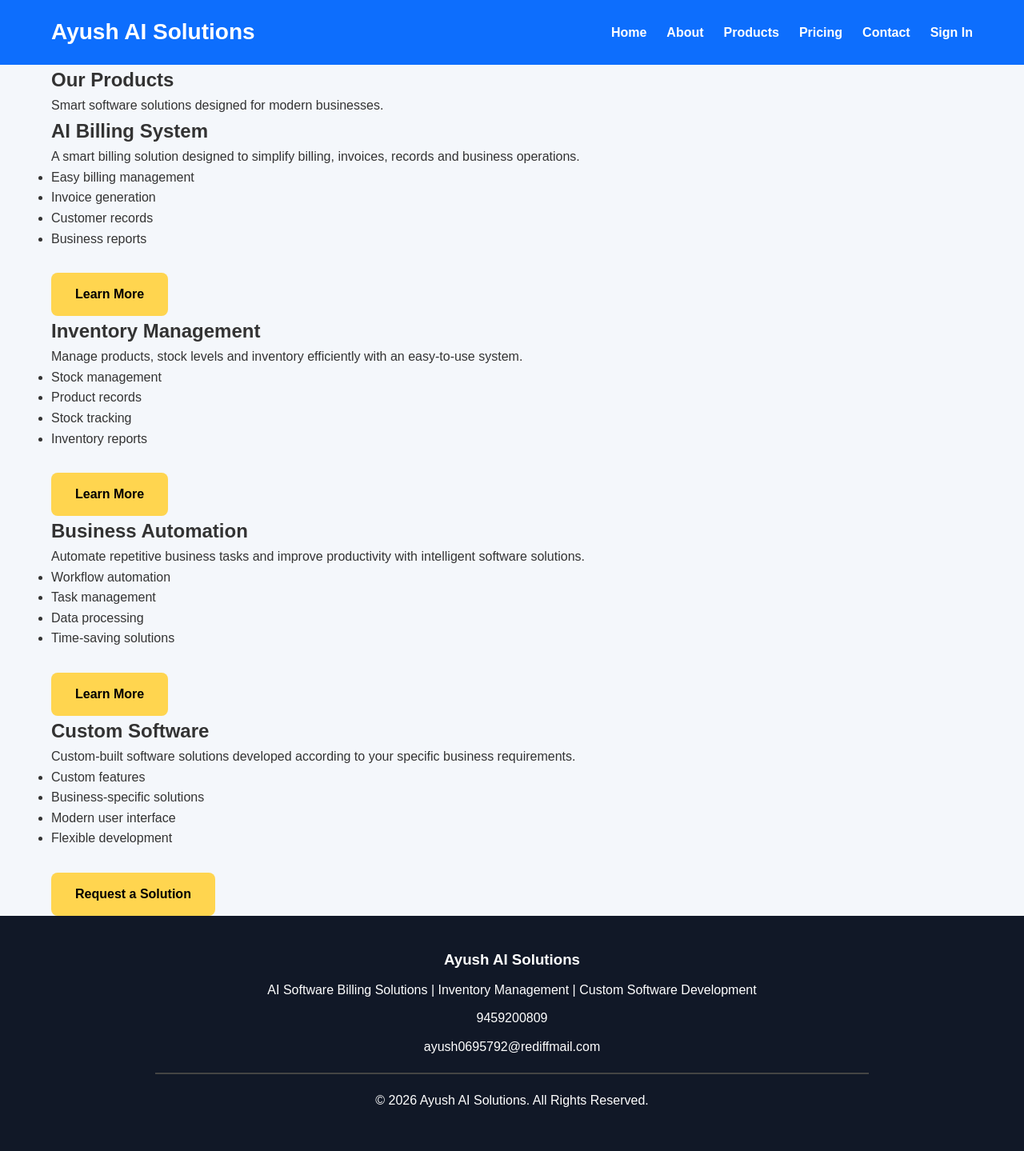
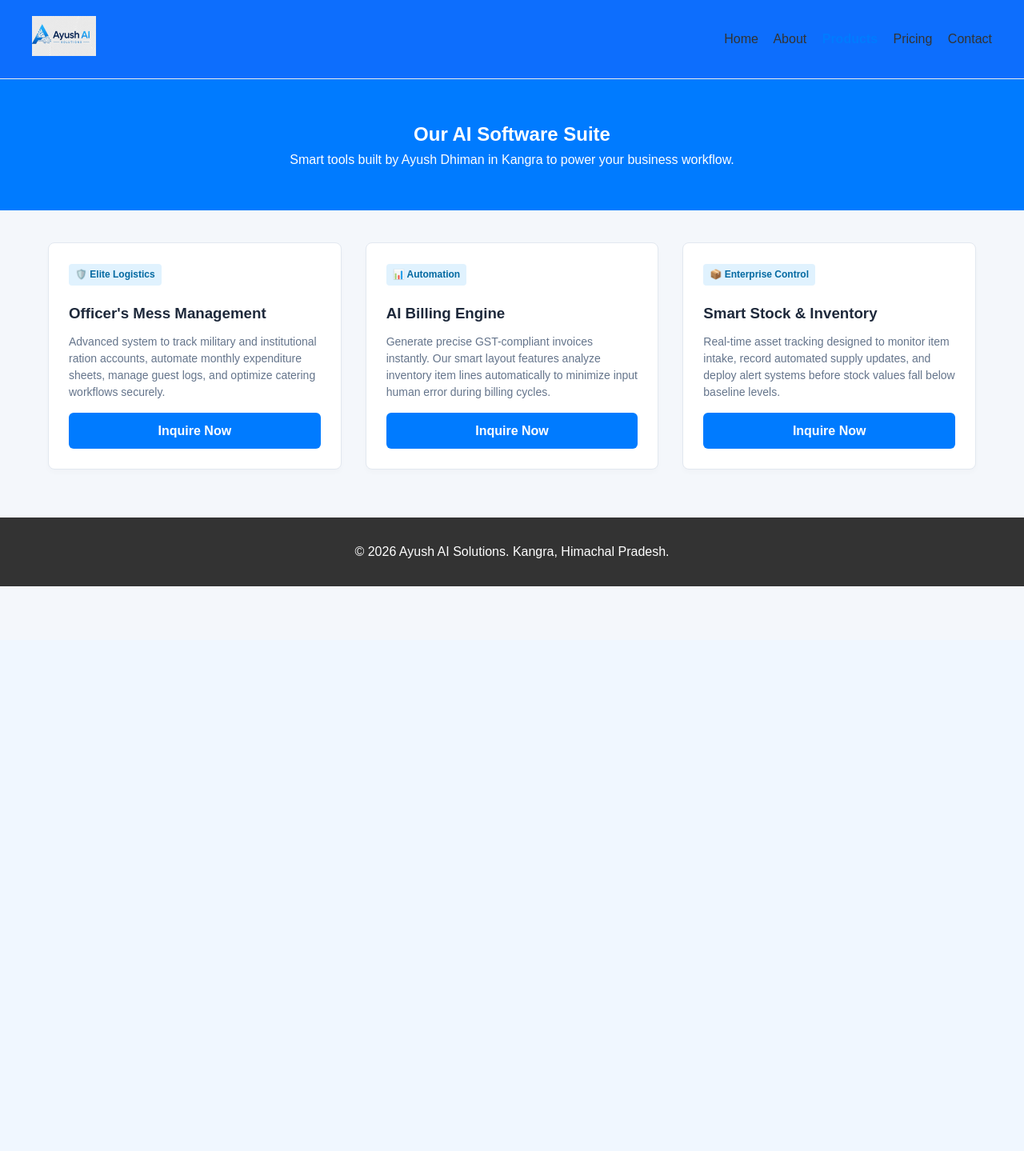
Before and after one commit to Dhimanlab/ayushaisolutions, a Python web app: template backend/templates/products.html in a window 1280 px wide. Shown: the whole page at 80% size. After the commit the page ends 733 px from the top, so only its background shows below. Run offline with Jinja, Linux system fonts and the light colour scheme; the template is opened without the code that fills it, so the values that code supplies are empty.

Commit message:
Revamp products page layout and title
Updated the title and improved the layout of the products page. Added a hero section and reorganized product cards for better presentation.

```diff
--- a/backend/templates/products.html
+++ b/backend/templates/products.html
@@ -3,147 +3,137 @@
 <head>
     <meta charset="UTF-8">
     <meta name="viewport" content="width=device-width, initial-scale=1.0">
-
-    <title>Products | Ayush AI Solutions</title>
-
+    <title>Our Products | Ayush AI Solutions</title>
     <link rel="stylesheet" href="{{ url_for('static', filename='css/style.css') }}">
+    <style>
+        .products-hero {
+            background-color: #007bff;
+            color: white;
+            text-align: center;
+            padding: 50px 20px;
+        }
+        .products-container {
+            max-width: 1200px;
+            margin: 40px auto;
+            padding: 0 20px;
+            font-family: sans-serif;
+        }
+        .products-grid {
+            display: grid;
+            grid-template-columns: repeat(auto-fit, minmax(300px, 1fr));
+            gap: 30px;
+            margin-top: 30px;
+        }
+        .product-card {
+            background: white;
+            border: 1px solid #e2e8f0;
+            border-radius: 8px;
+            padding: 25px;
+            box-shadow: 0 4px 6px rgba(0,0,0,0.02);
+            display: flex;
+            flex-direction: column;
+            justify-content: space-between;
+            transition: transform 0.2s;
+        }
+        .product-card:hover {
+            transform: translateY(-5px);
+        }
+        .product-badge {
+            background-color: #e0f2fe;
+            color: #0369a1;
+            padding: 4px 8px;
+            border-radius: 4px;
+            font-size: 12px;
+            font-weight: bold;
+            display: inline-block;
+            margin-bottom: 10px;
+            width: fit-content;
+        }
+        .product-card h3 {
+            margin: 10px 0;
+            color: #1e293b;
+        }
+        .product-card p {
+            color: #64748b;
+            line-height: 1.5;
+            font-size: 14px;
+        }
+        .btn-inquire {
+            display: block;
+            text-align: center;
+            background-color: #007bff;
+            color: white;
+            text-decoration: none;
+            padding: 10px;
+            border-radius: 6px;
+            font-weight: bold;
+            margin-top: 15px;
+        }
+    </style>
 </head>
-
 <body>
 
-<header>
-    <div class="container">
+<header style="padding: 20px; border-bottom: 1px solid #eee;">
+    <div style="max-width: 1200px; margin: 0 auto; display: flex; justify-content: space-between; align-items: center;">
         <div class="logo">
-            <h2>Ayush AI Solutions</h2>
+            <a href="/">
+                <img src="{{ url_for('static', filename='logo.jpeg') }}" alt="Ayush AI Solutions Logo" style="height: 50px;">
+            </a>
         </div>
-
         <nav>
-            <ul>
-                <li><a href="/">Home</a></li>
-                <li><a href="/about">About</a></li>
-                <li><a href="/products">Products</a></li>
-                <li><a href="/pricing">Pricing</a></li>
-                <li><a href="/contact">Contact</a></li>
-                <li><a href="/login">Sign In</a></li>
-            </ul>
+            <a href="/" style="margin-right: 15px; text-decoration: none; color: #333;">Home</a>
+            <a href="/about" style="margin-right: 15px; text-decoration: none; color: #333;">About</a>
+            <a href="/products" style="margin-right: 15px; text-decoration: none; color: #007bff; font-weight: bold;">Products</a>
+            <a href="/pricing" style="margin-right: 15px; text-decoration: none; color: #333;">Pricing</a>
+            <a href="/contact" style="text-decoration: none; color: #333;">Contact</a>
         </nav>
     </div>
 </header>
 
-<main>
-
-    <section class="page-hero">
-        <div class="container">
-            <h1>Our Products</h1>
-            <p>Smart software solutions designed for modern businesses.</p>
-        </div>
+<section class="products-hero">
+    <h1>Our AI Software Suite</h1>
+    <p>Smart tools built by Ayush Dhiman in Kangra to power your business workflow.</p>
 </section>
 
-    <section class="products-section">
-        <div class="container">
-
+<div class="products-container">
     <div class="products-grid">
 
+        <!-- Product 1 -->
         <div class="product-card">
-                    <h2>AI Billing System</h2>
-
-                    <p>
-                        A smart billing solution designed to simplify
-                        billing, invoices, records and business operations.
-                    </p>
-
-                    <ul>
-                        <li>Easy billing management</li>
-                        <li>Invoice generation</li>
-                        <li>Customer records</li>
-                        <li>Business reports</li>
-                    </ul>
-
-                    <a href="/contact" class="btn">Learn More</a>
+            <div>
+                <span class="product-badge">🛡️ Elite Logistics</span>
+                <h3>Officer's Mess Management</h3>
+                <p>Advanced system to track military and institutional ration accounts, automate monthly expenditure sheets, manage guest logs, and optimize catering workflows securely.</p>
+            </div>
+            <a href="/contact" class="btn-inquire">Inquire Now</a>
         </div>
 
+        <!-- Product 2 -->
         <div class="product-card">
-                    <h2>Inventory Management</h2>
-
-                    <p>
-                        Manage products, stock levels and inventory
-                        efficiently with an easy-to-use system.
-                    </p>
-
-                    <ul>
-                        <li>Stock management</li>
-                        <li>Product records</li>
-                        <li>Stock tracking</li>
-                        <li>Inventory reports</li>
-                    </ul>
-
-                    <a href="/contact" class="btn">Learn More</a>
+            <div>
+                <span class="product-badge">📊 Automation</span>
+                <h3>AI Billing Engine</h3>
+                <p>Generate precise GST-compliant invoices instantly. Our smart layout features analyze inventory item lines automatically to minimize input human error during billing cycles.</p>
+            </div>
+            <a href="/contact" class="btn-inquire">Inquire Now</a>
         </div>
 
+        <!-- Product 3 -->
         <div class="product-card">
-                    <h2>Business Automation</h2>
-
-                    <p>
-                        Automate repetitive business tasks and improve
-                        productivity with intelligent software solutions.
-                    </p>
-
-                    <ul>
-                        <li>Workflow automation</li>
-                        <li>Task management</li>
-                        <li>Data processing</li>
-                        <li>Time-saving solutions</li>
-                    </ul>
-
-                    <a href="/contact" class="btn">Learn More</a>
-                </div><div class="product-card">
-                    <h2>Custom Software</h2>
-
-                    <p>
-                        Custom-built software solutions developed according
-                        to your specific business requirements.
-                    </p>
-
-                    <ul>
-                        <li>Custom features</li>
-                        <li>Business-specific solutions</li>
-                        <li>Modern user interface</li>
-                        <li>Flexible development</li>
-                    </ul>
-
-                    <a href="/contact" class="btn">Request a Solution</a>
+            <div>
+                <span class="product-badge">📦 Enterprise Control</span>
+                <h3>Smart Stock & Inventory</h3>
+                <p>Real-time asset tracking designed to monitor item intake, record automated supply updates, and deploy alert systems before stock values fall below baseline levels.</p>
+            </div>
+            <a href="/contact" class="btn-inquire">Inquire Now</a>
         </div>
 
     </div>
+</div>
 
-        </div>
-    </section>
-
-</main>
-
-<footer>
-    <div class="container">
-
-        <h3>Ayush AI Solutions</h3>
-
-        <p>
-            AI Software Billing Solutions |
-            Inventory Management |
-            Custom Software Development
-        </p>
-
-        <p>9459200809</p>
-
-        <p>ayush0695792@rediffmail.com</p>
-
-        <hr>
-
-        <p>© 2026 Ayush AI Solutions. All Rights Reserved.</p>
-
-    </div>
+<footer style="text-align: center; padding: 20px; background: #333; color: white; margin-top: 60px; font-family: sans-serif;">
+    <p>© 2026 Ayush AI Solutions. Kangra, Himachal Pradesh.</p>
 </footer>
-
-<script src="{{ url_for('static', filename='js/script.js') }}"></script>
 
 </body>
 </html>
```
Lines whose indentation alone changed are shown as unchanged.
